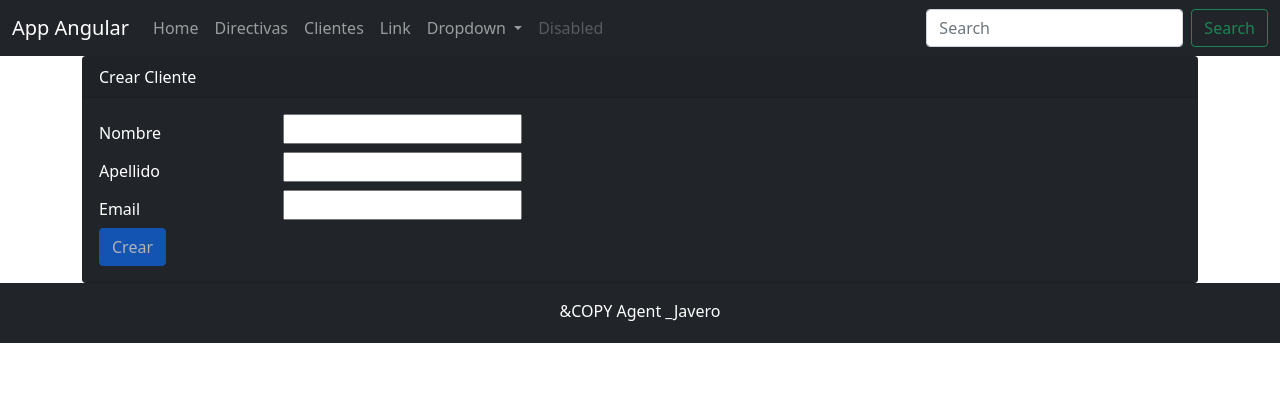
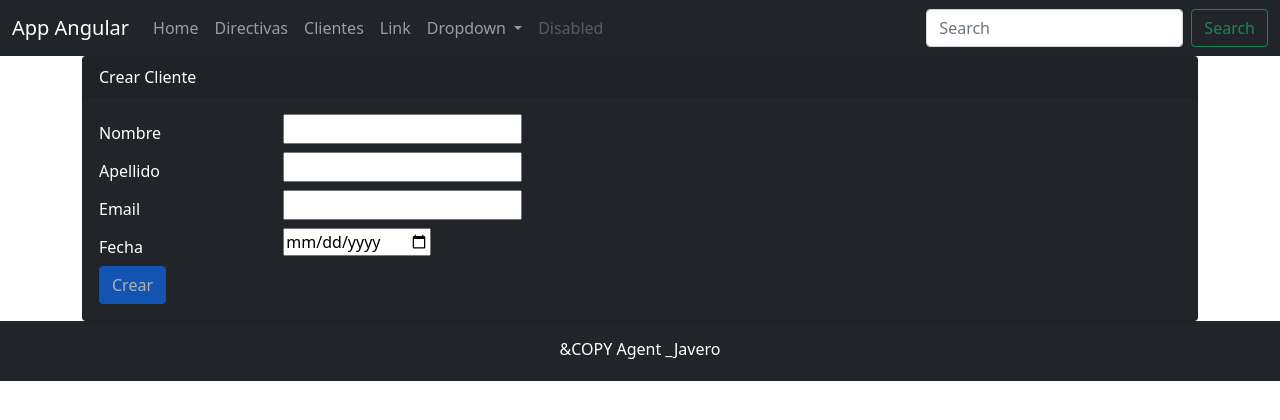
Before and after one commit to ketzal-cyber/clientes-app, an Angular app: page /clientes/form in a window 1280 px wide. Shown: the top 420 px of the page. Built offline with nearby package versions, Linux system fonts and the light colour scheme.

Commit message:
utilizar datePicker de HTML5

```diff
--- a/src/app/clientes/form.component.html
+++ b/src/app/clientes/form.component.html
@@ -54,6 +54,14 @@
         </div>
       </div>
 
+      <!--implementacion de campo fecha -->
+      <div class="form-group row">
+        <label for="createAt" class="col-form-label col-sm-2">Fecha</label>
+        <div class="col-sm-6">
+          <input type="date" class="fomr-control" [(ngModel)]="cliente.createAt" name="createAt" >
+        </div>
+      </div>
+
       <div class="form-group-row">
         <div class="col-sm-6">
           <button class="btn btn-primary" role="button" (click)="create()" *ngIf="!cliente.id else elseBlock" [disabled]="!clienteForm.form.valid">Crear</button>
```
